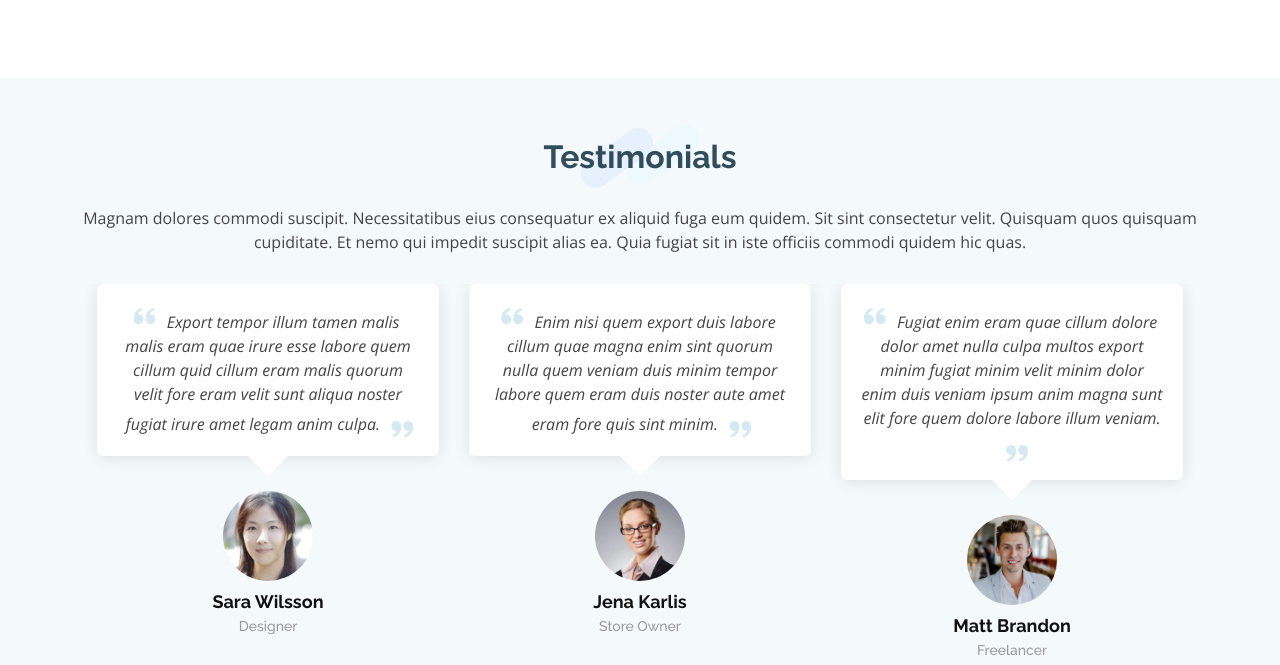
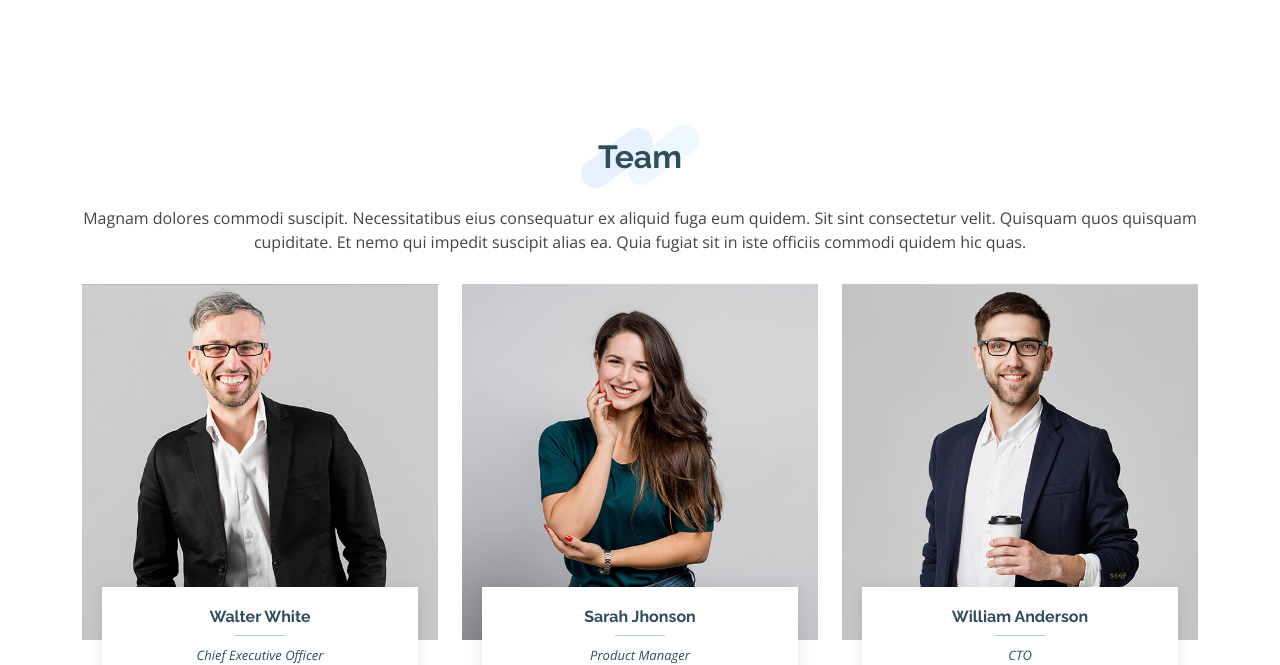
Before and after one commit to holicoastwellnessresort/holicoastwellnessresort.github.io, a plain HTML site: page index.html in a window 1280 px wide. Shown: the part 3487-4152 px from the top of the page. Drawn offline with nearby package versions, Linux system fonts and the light colour scheme.

Commit message:
Update index.html

```diff
--- a/index.html
+++ b/index.html
@@ -336,90 +336,6 @@
       </div>
     </section><!-- End Portfolio Section -->
 
-    <!-- ======= Testimonials Section ======= -->
-    <section id="testimonials" class="testimonials section-bg">
-      <div class="container">
-
-        <div class="section-title" data-aos="fade-in" data-aos-delay="100">
-          <h2>Testimonials</h2>
-          <p>Magnam dolores commodi suscipit. Necessitatibus eius consequatur ex aliquid fuga eum quidem. Sit sint consectetur velit. Quisquam quos quisquam cupiditate. Et nemo qui impedit suscipit alias ea. Quia fugiat sit in iste officiis commodi quidem hic quas.</p>
-        </div>
-
-        <div class="testimonials-slider swiper" data-aos="fade-up" data-aos-delay="100">
-          <div class="swiper-wrapper">
-
-            <div class="swiper-slide">
-              <div class="testimonial-item">
-                <p>
-                  <i class="bx bxs-quote-alt-left quote-icon-left"></i>
-                  Proin iaculis purus consequat sem cure digni ssim donec porttitora entum suscipit rhoncus. Accusantium quam, ultricies eget id, aliquam eget nibh et. Maecen aliquam, risus at semper.
-                  <i class="bx bxs-quote-alt-right quote-icon-right"></i>
-                </p>
-                <img src="assets/img/testimonials/testimonials-1.jpg" class="testimonial-img" alt="">
-                <h3>Saul Goodman</h3>
-                <h4>Ceo &amp; Founder</h4>
-              </div>
-            </div><!-- End testimonial item -->
-
-            <div class="swiper-slide">
-              <div class="testimonial-item">
-                <p>
-                  <i class="bx bxs-quote-alt-left quote-icon-left"></i>
-                  Export tempor illum tamen malis malis eram quae irure esse labore quem cillum quid cillum eram malis quorum velit fore eram velit sunt aliqua noster fugiat irure amet legam anim culpa.
-                  <i class="bx bxs-quote-alt-right quote-icon-right"></i>
-                </p>
-                <img src="assets/img/testimonials/testimonials-2.jpg" class="testimonial-img" alt="">
-                <h3>Sara Wilsson</h3>
-                <h4>Designer</h4>
-              </div>
-            </div><!-- End testimonial item -->
-
-            <div class="swiper-slide">
-              <div class="testimonial-item">
-                <p>
-                  <i class="bx bxs-quote-alt-left quote-icon-left"></i>
-                  Enim nisi quem export duis labore cillum quae magna enim sint quorum nulla quem veniam duis minim tempor labore quem eram duis noster aute amet eram fore quis sint minim.
-                  <i class="bx bxs-quote-alt-right quote-icon-right"></i>
-                </p>
-                <img src="assets/img/testimonials/testimonials-3.jpg" class="testimonial-img" alt="">
-                <h3>Jena Karlis</h3>
-                <h4>Store Owner</h4>
-              </div>
-            </div><!-- End testimonial item -->
-
-            <div class="swiper-slide">
-              <div class="testimonial-item">
-                <p>
-                  <i class="bx bxs-quote-alt-left quote-icon-left"></i>
-                  Fugiat enim eram quae cillum dolore dolor amet nulla culpa multos export minim fugiat minim velit minim dolor enim duis veniam ipsum anim magna sunt elit fore quem dolore labore illum veniam.
-                  <i class="bx bxs-quote-alt-right quote-icon-right"></i>
-                </p>
-                <img src="assets/img/testimonials/testimonials-4.jpg" class="testimonial-img" alt="">
-                <h3>Matt Brandon</h3>
-                <h4>Freelancer</h4>
-              </div>
-            </div><!-- End testimonial item -->
-
-            <div class="swiper-slide">
-              <div class="testimonial-item">
-                <p>
-                  <i class="bx bxs-quote-alt-left quote-icon-left"></i>
-                  Quis quorum aliqua sint quem legam fore sunt eram irure aliqua veniam tempor noster veniam enim culpa labore duis sunt culpa nulla illum cillum fugiat legam esse veniam culpa fore nisi cillum quid.
-                  <i class="bx bxs-quote-alt-right quote-icon-right"></i>
-                </p>
-                <img src="assets/img/testimonials/testimonials-5.jpg" class="testimonial-img" alt="">
-                <h3>John Larson</h3>
-                <h4>Entrepreneur</h4>
-              </div>
-            </div><!-- End testimonial item -->
-
-          </div>
-          <div class="swiper-pagination"></div>
-        </div>
-
-      </div>
-    </section><!-- End Testimonials Section -->
-
     <!-- ======= Team Section ======= -->
     <section id="team" class="team">
       <div class="container">
```
